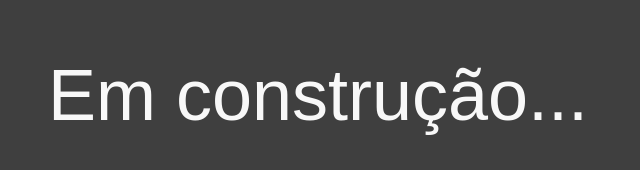
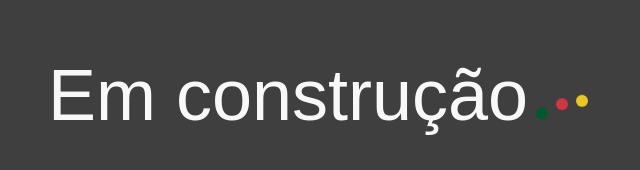
Before and after one commit to taissonso/portfolio, a Next.js app: page / in a window 1280 px wide. Shown: the part 305-475 px from the top of the page, without its empty margins (322-962 px from the left). Built offline with nearby package versions, Linux system fonts and the light colour scheme.

Commit message:
animation bullet

```diff
--- a/src/app/globals.css
+++ b/src/app/globals.css
@@ -13,3 +13,29 @@ body {
         text-wrap: balance;
     }
 }
+
+@keyframes up-and-down {
+    0%,
+    100% {
+        transform: translateY(0);
+    }
+    50% {
+        transform: translateY(-14px);
+    }
+}
+
+.up-and-down {
+    animation: up-and-down 0.8s infinite;
+}
+
+.delay-1 {
+    animation-delay: 0.1s;
+}
+
+.delay-2 {
+    animation-delay: 0.3s;
+}
+
+.delay-3 {
+    animation-delay: 0.5s;
+}
--- a/src/app/page.tsx
+++ b/src/app/page.tsx
@@ -3,7 +3,15 @@ import './globals.css';
 export default function Home() {
   return (
     <main className="flex items-center justify-center w-full h-lvh">
-      <h1 className=" text-[48px] leading-[56px] lg:text-[72px] lg:leading-[50px]">Em construção...</h1>
+      <h1 className=" text-[48px] leading-[56px] lg:text-[72px] lg:leading-[50px] flex items-end gap-2">Em construção
+        <div className="box-to-circles flex gap-2 ">
+          <span className='w-3 h-3 rounded-[100%] bg-[#00592D] up-and-down delay-1'></span>
+          <span className='w-3 h-3 rounded-[100%] bg-[#CD3742] up-and-down delay-2'></span>
+          <span className='w-3 h-3 rounded-[100%] bg-[#E9C727] up-and-down delay-3'></span>
+        </div>
+
+
+      </h1>
     </main>
   );
 }
```
